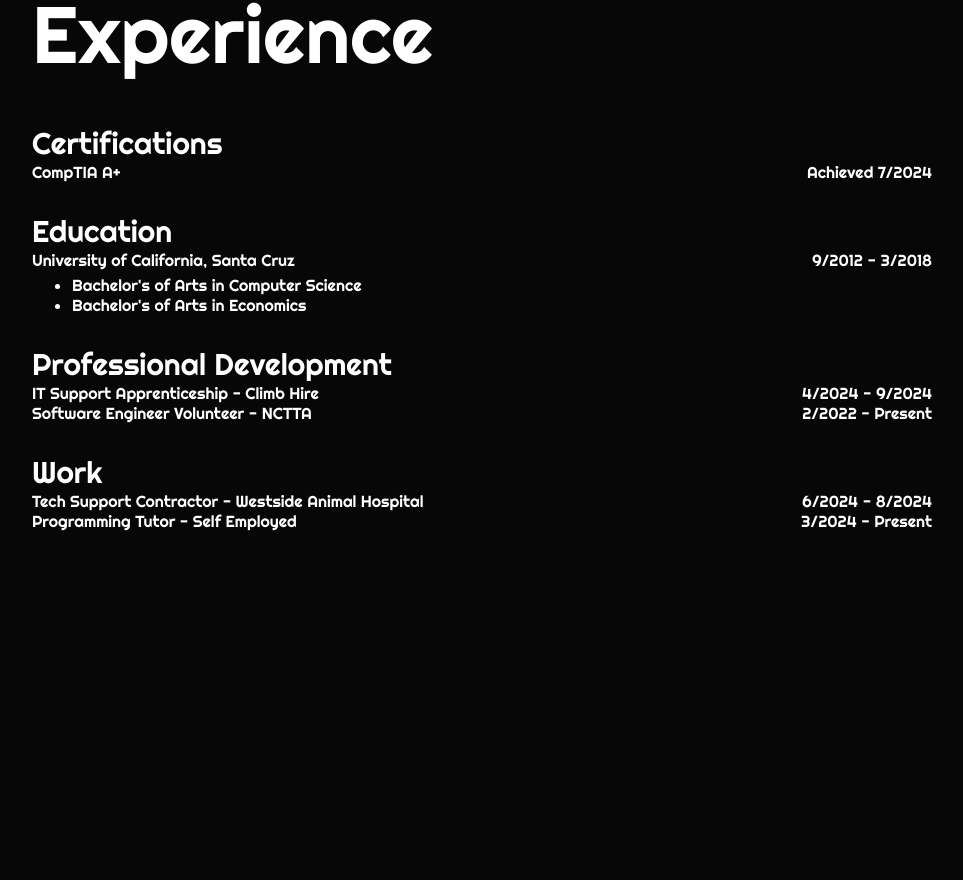
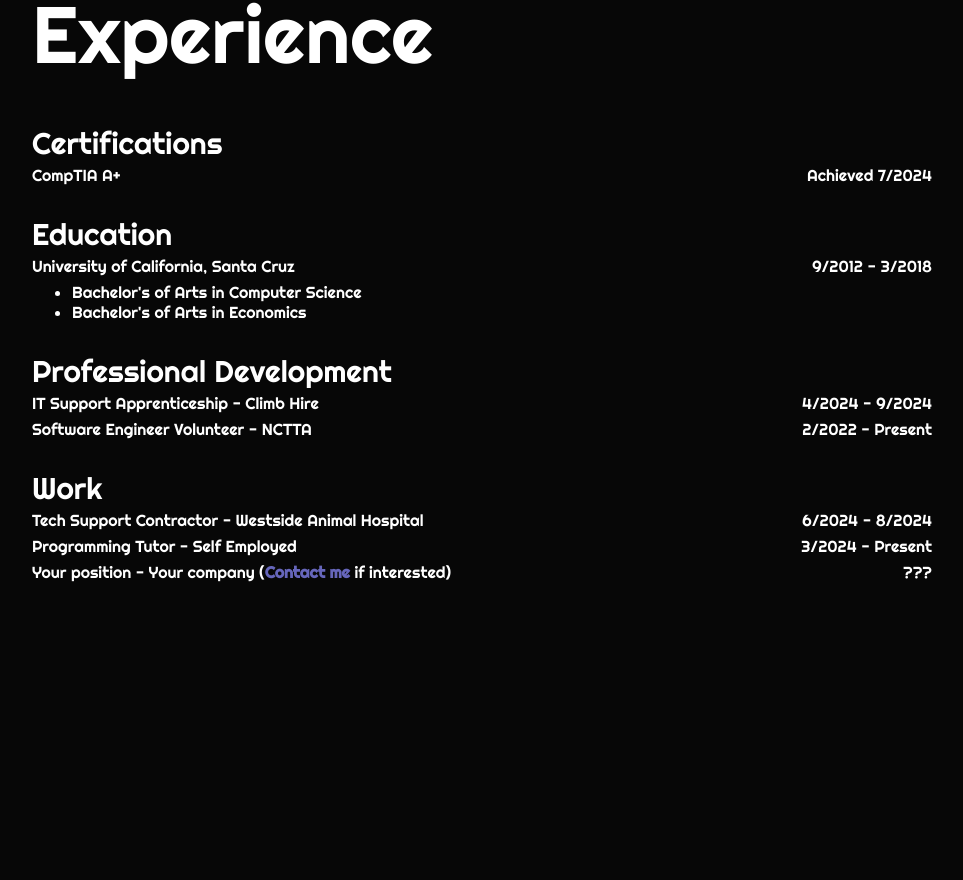
Before and after one commit to yinghaoawang/yinghaowang.com, a React (Vite) app: page / in a window 1280 px wide. Shown: the part 896-1776 px from the top of the page, without its empty margins (158-1121 px from the left). Built offline with nearby package versions, Linux system fonts and the light colour scheme.

Commit message:
add your position - your company to history

```diff
--- a/src/App.css
+++ b/src/App.css
@@ -156,11 +156,13 @@
 
 #experience .section-header {
   font-size: 30px;
+  margin-bottom: 3px;
 }
 
 #experience .entry {
   display: flex;
   justify-content: space-between;
+  margin-bottom: 6px;
 }
 
 #experience ul {
--- a/src/components/Experience.jsx
+++ b/src/components/Experience.jsx
@@ -42,6 +42,13 @@
             <div>Programming Tutor - Self Employed</div>
             <div>3/2024 - Present</div>
           </div>
+          <div className='entry'>
+            <div>
+              Your position - Your company (
+              <a href='#construction'>Contact me</a> if interested)
+            </div>
+            <div>???</div>
+          </div>
         </div>
       </div>
     </div>
```
